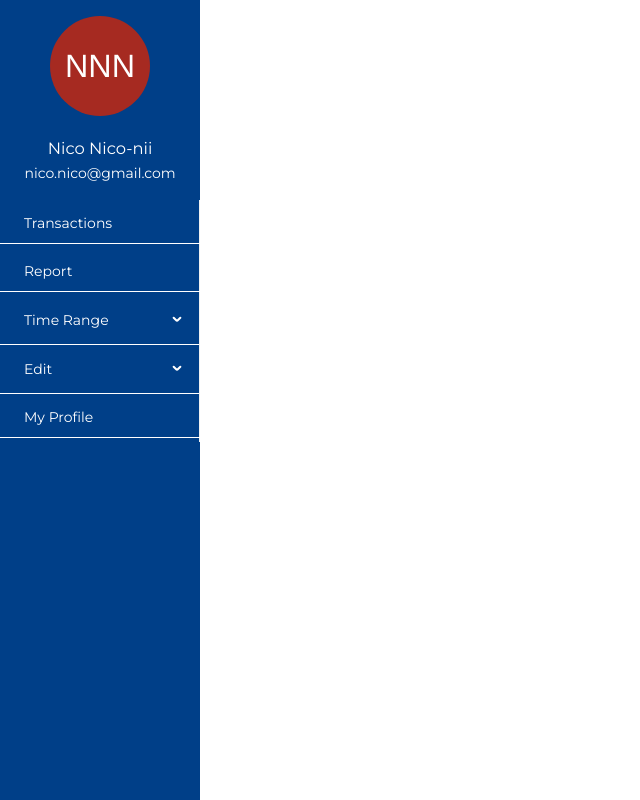
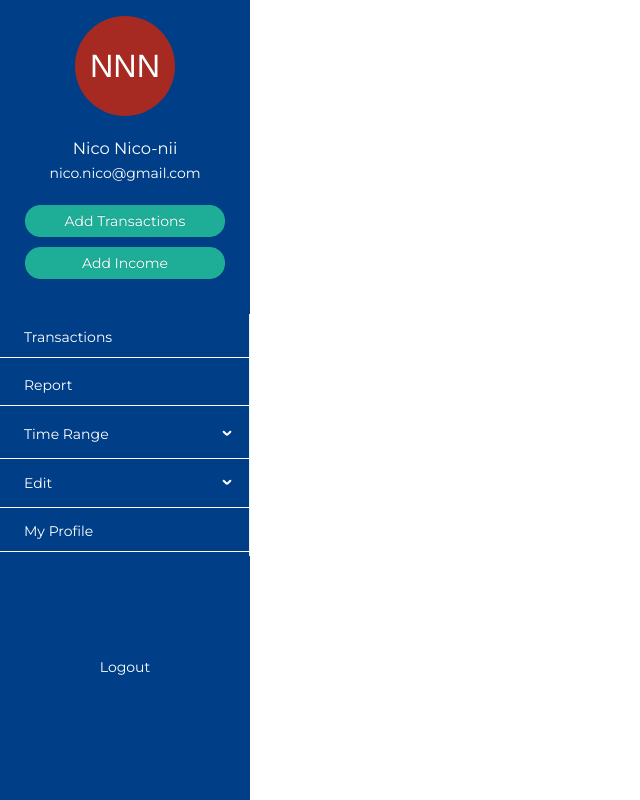
Before and after one commit to risyadzyn21/kas-e, a React (Create React App) app: page / in a window 1280 px wide. Shown: the whole page, without its empty margins (0-640 px from the left). Built offline with nearby package versions, Linux system fonts and the light colour scheme.

Commit message:
chekpoint

```diff
--- /dev/null
+++ b/src/components/modals/AddIncomeModal.js
@@ -0,0 +1,36 @@
+import { useState } from 'react';
+import { Modal, Button } from 'antd';
+import './Modal.scss'
+
+
+const AddIncomeModal = () => {
+  const [isModalVisible, setIsModalVisible] = useState(false);
+
+  const showModal = () => {
+    setIsModalVisible(true);
+  };
+
+  const handleOk = () => {
+    setIsModalVisible(false);
+  };
+
+  const handleCancel = () => {
+    setIsModalVisible(false);
+  };
+  return (
+    <div>
+      <div className='income-modal'>
+        <Button type="primary" onClick={showModal}>
+          Add Income
+        </Button>
+      </div>
+      <Modal title="Basic Modal" visible={isModalVisible} onOk={handleOk} onCancel={handleCancel}>
+        <p>Some contents...</p>
+        <p>Some contents...</p>
+        <p>Some contents...</p>
+      </Modal>
+    </div>
+  )
+}
+
+export default AddIncomeModal
--- /dev/null
+++ b/src/components/modals/AddTransactionModal.js
@@ -0,0 +1,36 @@
+import { useState } from 'react';
+import { Modal, Button } from 'antd';
+import './Modal.scss'
+
+
+const AddTransactionModal = () => {
+  const [isModalVisible, setIsModalVisible] = useState(false);
+
+  const showModal = () => {
+    setIsModalVisible(true);
+  };
+
+  const handleOk = () => {
+    setIsModalVisible(false);
+  };
+
+  const handleCancel = () => {
+    setIsModalVisible(false);
+  };
+  return (
+    <div>
+      <div className='transaction-modal'>
+        <Button type="primary" onClick={showModal}>
+          Add Transactions
+        </Button>
+      </div>
+      <Modal title="Basic Modal" visible={isModalVisible} onOk={handleOk} onCancel={handleCancel}>
+        <p>Some contents...</p>
+        <p>Some contents...</p>
+        <p>Some contents...</p>
+      </Modal>
+    </div>
+  )
+}
+
+export default AddTransactionModal
--- /dev/null
+++ b/src/components/modals/Modal.scss
@@ -0,0 +1,13 @@
+$secondary-color: #1eae98;
+
+.transaction-modal,
+.income-modal {
+  display: flex;
+  button {
+    margin: 5px auto;
+    width: 200px;
+    border-radius: 15px;
+    background: $secondary-color;
+    border: 1px solid $secondary-color;
+  }
+}
--- a/src/components/sidebar/Sidebar.js
+++ b/src/components/sidebar/Sidebar.js
@@ -13,6 +13,8 @@ import {
 } from '@ant-design/icons';
 
 import UserAvatar from '../avatar/UserAvatar.js'
+import AddTransactionModal from '../modals/AddTransactionModal';
+import AddIncomeModal from '../modals/AddIncomeModal';
 
 
 
@@ -33,6 +35,8 @@ const Sidebar = () => {
           <div className="sidebar-user">
             <UserAvatar />
           </div>
+          <AddTransactionModal />
+          <AddIncomeModal />
           <Menu mode="inline">
             <Menu.Item key="1" >
               Transactions
@@ -57,6 +61,10 @@ const Sidebar = () => {
               My Profile
             </Menu.Item>
           </Menu>
+
+          <div className='logout-btn-side'>
+            <div>Logout</div>
+          </div>
         </Sider>
       </Layout>
 
--- a/src/components/sidebar/Sidebar.scss
+++ b/src/components/sidebar/Sidebar.scss
@@ -1,13 +1,19 @@
 $primary-color: #003f88;
 
-.sidebar-wrap {
-  .sidebar {
+.ant-layout-sider-children {
   overflow: auto;
   height: 100vh;
   position: fixed;
-    width: 326px;
+  width: 250px;
   left: 0;
   background: $primary-color;
+}
+
+.ant-menu-root.ant-menu-inline {
+  margin-top: 30px;
+}
+
+.sidebar {
   &-user {
     height: auto;
     margin: 16px;
@@ -41,6 +47,13 @@ $primary-color: #003f88;
     }
   }
 }
+
+.logout-btn-side {
+  color: white;
+  display: flex;
+  div {
+    margin: 100px auto;
+  }
 }
 
 i {
```
Lines whose indentation alone changed are shown as unchanged.
